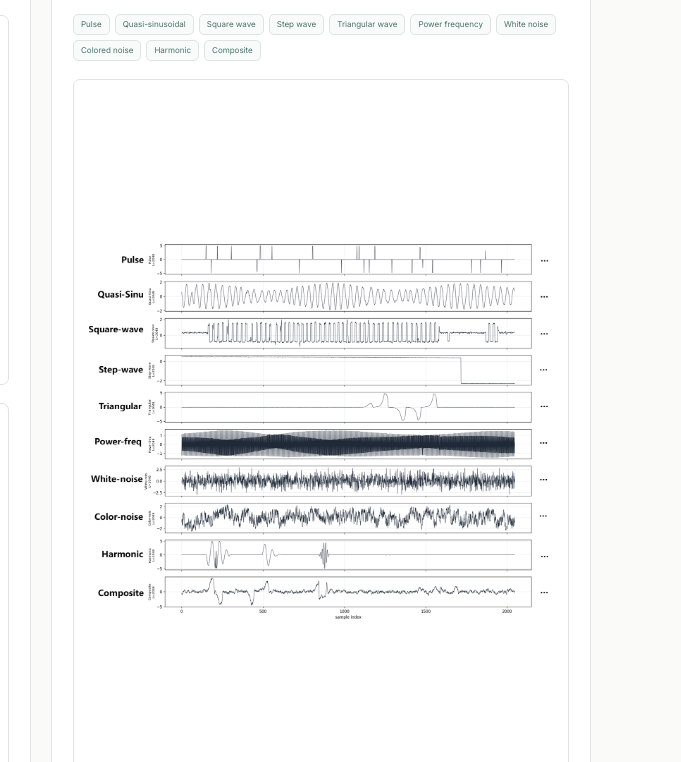
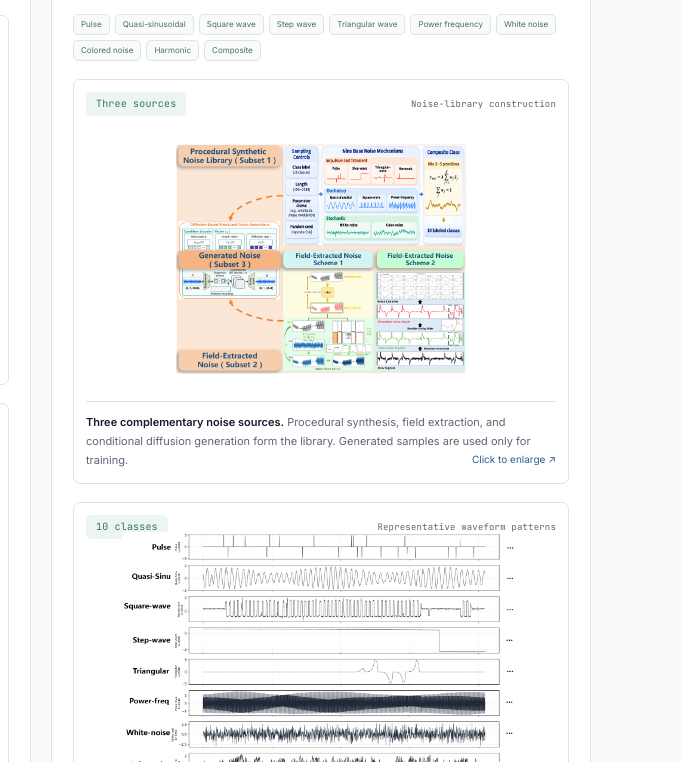
Before and after one commit to jackzhangqing/cigAMT, a plain HTML site: page docs/index.html in a window 1280 px wide. Shown: the part 3678-4440 px from the top of the page, 599-1280 px from the left. Drawn offline with Linux system fonts and the light colour scheme.

Commit message:
Add noise library construction overview

```diff
--- a/docs/assets/site.css
+++ b/docs/assets/site.css
@@ -111,6 +111,7 @@ td.best{background:#edf5f2;color:#236359;font-weight:600}.dispersion{margin-left
 .reference-example-label{display:flex;align-items:baseline;justify-content:space-between;gap:10px;margin-bottom:11px;color:var(--blue);font:500 9px/1.6 var(--mono);letter-spacing:.02em}.reference-example-label span{color:var(--muted);font-weight:400;text-align:right}
 .data-example-card .reference-example-figure .figure-zoom img{max-height:230px}.data-example-card .reference-example-figure+.reference-example-figure .figure-zoom img{max-height:320px}
 .data-example-card .noise-example-figure{flex:1}.noise-example-figure .figure-zoom{display:flex;flex:1;align-items:center;justify-content:center;min-height:0}.data-example-card .noise-example-figure figcaption{flex-shrink:0}.data-example-card .reference-example-figure figcaption,.data-example-card .noise-example-figure figcaption{font-size:11px;line-height:1.75}
+.data-example-card .noise-example-figure--construction .figure-zoom img{max-height:230px}.data-example-card .noise-example-figure--waveforms .figure-zoom img{max-height:320px}
 .data-example-card--noise .tag{background:#edf5f2;color:var(--teal)}.noise-class-list{display:flex;flex-wrap:wrap;gap:5px;padding:0;margin:17px 0 0;list-style:none}.noise-class-list li{padding:3px 7px;border:1px solid #dce5e1;border-radius:5px;color:#497069;background:#f8fbfa;font-size:8px;line-height:1.6}
 .protocol-details{margin-top:23px;padding:16px 22px;border:1px solid var(--line);border-radius:8px;background:var(--surface)}.protocol-details summary{color:var(--ink);font-size:12px;font-weight:500;cursor:pointer}
 .protocol-grid{display:grid;grid-template-columns:repeat(3,minmax(0,1fr));gap:25px;margin-top:20px;padding-bottom:4px}.protocol-grid h4{font-size:17px}.protocol-grid p{margin-top:8px;color:var(--muted);font-size:12px;line-height:1.85}
@@ -155,5 +156,6 @@ dialog{width:min(1500px,94vw);max-height:94vh;padding:0 20px 20px;border:1px sol
   .footer-row{flex-wrap:wrap;justify-content:center;gap:14px 24px;text-align:center}.footer-row>p{flex-basis:100%;order:3}.footer-meta{display:block;text-align:center;font-size:8px}.footer-meta span{display:block}.footer-meta span:last-child{text-align:center;max-width:none;margin-top:8px}dialog{width:96vw;padding:0 12px 16px}.guide-shell{padding-block:35px 45px}.guide-shell h1{font-size:31px}.guide-shell section h2{font-size:25px}.guide-shell pre{padding:15px}.guide-shell pre code{font-size:10px}
 }
 @media(max-width:380px){.hero h1{font-size:26px}.hero .eyebrow{font-size:7px;letter-spacing:.04em}.section-shell{width:calc(100% - 28px)}.findings-row article{grid-template-columns:98px minmax(0,1fr);column-gap:10px}.finding-number{font-size:22px}.findings-row h3{font-size:16px}}
+@media(max-width:760px){.data-example-card .noise-example-figure--construction .figure-zoom img,.data-example-card .noise-example-figure--waveforms .figure-zoom img{max-height:none}}
 @media(prefers-reduced-motion:reduce){html{scroll-behavior:auto}*,*::before,*::after{transition:none!important;animation:none!important}}
 @media print{.site-header,.hero-actions,.task-navigation,.results-toolbar,.text-link,dialog,.guide-callout,footer{display:none!important}body{background:#fff;font-size:11pt}.section-shell{width:100%}.hero{padding-top:0}.hero h1{font-size:25pt}.task-explorer{display:block;border:0}.paper-figure,article{break-inside:avoid}.table-scroll{overflow:visible}.citation-section pre{white-space:pre-wrap}}
--- a/docs/index.html
+++ b/docs/index.html
@@ -99,7 +99,13 @@
           <p class="data-example-description">Explore transient, oscillatory, step-like, stochastic, and composite patterns used for controlled noise injection.</p>
           <div class="task-contract"><div><span>CLASS LABELS</span><strong>Nine base classes + composite noise</strong></div><span class="contract-arrow" aria-hidden="true">→</span><div><span>ACTIVE SUPPORT</span><strong>100–2,048 samples</strong></div></div>
           <ul class="noise-class-list" aria-label="Ten noise classes"><li>Pulse</li><li>Quasi-sinusoidal</li><li>Square wave</li><li>Step wave</li><li>Triangular wave</li><li>Power frequency</li><li>White noise</li><li>Colored noise</li><li>Harmonic</li><li>Composite</li></ul>
-          <figure class="paper-figure noise-example-figure">
+          <figure class="paper-figure noise-example-figure noise-example-figure--construction">
+            <div class="reference-example-label"><span class="tag">Three sources</span><span>Noise-library construction</span></div>
+            <button class="figure-zoom" data-image="assets/images/noise-library-construction.png" data-caption="The independent noise library combines procedural synthesis, field extraction through two schemes, and diffusion generation. Nine base noise mechanisms and a composite class define ten labeled classes; generated resources are restricted to benchmark training." aria-label="Enlarge the noise-library sources and construction overview"><img src="assets/images/noise-library-construction.png" width="951" height="752" alt="Noise-library construction overview showing procedural synthesis, two field-extraction schemes, and conditional diffusion generation." loading="lazy" decoding="async"></button>
+            <figcaption><span>Three complementary noise sources.</span> Procedural synthesis, field extraction, and conditional diffusion generation form the library. Generated samples are used only for training. <span class="zoom-hint">Click to enlarge ↗</span></figcaption>
+          </figure>
+          <figure class="paper-figure noise-example-figure noise-example-figure--waveforms">
+            <div class="reference-example-label"><span class="tag">10 classes</span><span>Representative waveform patterns</span></div>
             <button class="figure-zoom" data-image="assets/images/noise_types_overview.png" data-caption="Representative waveforms of the ten labeled noise classes. The displayed examples contain 2,048 samples; the library also includes shorter active supports." aria-label="Enlarge the ten noise-class waveform examples"><img src="assets/images/noise_types_overview.png" width="1334" height="1071" alt="Ten rows of labeled waveforms: pulse, quasi-sinusoidal, square wave, step wave, triangular wave, power frequency, white noise, colored noise, harmonic, and composite noise." loading="lazy" decoding="async"></button>
             <figcaption><span>Ten classes, distinct waveform patterns.</span> Each row shows a representative 2,048-sample sequence. <span class="zoom-hint">Click to enlarge ↗</span></figcaption>
           </figure>
```
Also changed, not shown: asset-manifest.json, docs/assets/images/noise-library-construction.png (added).
